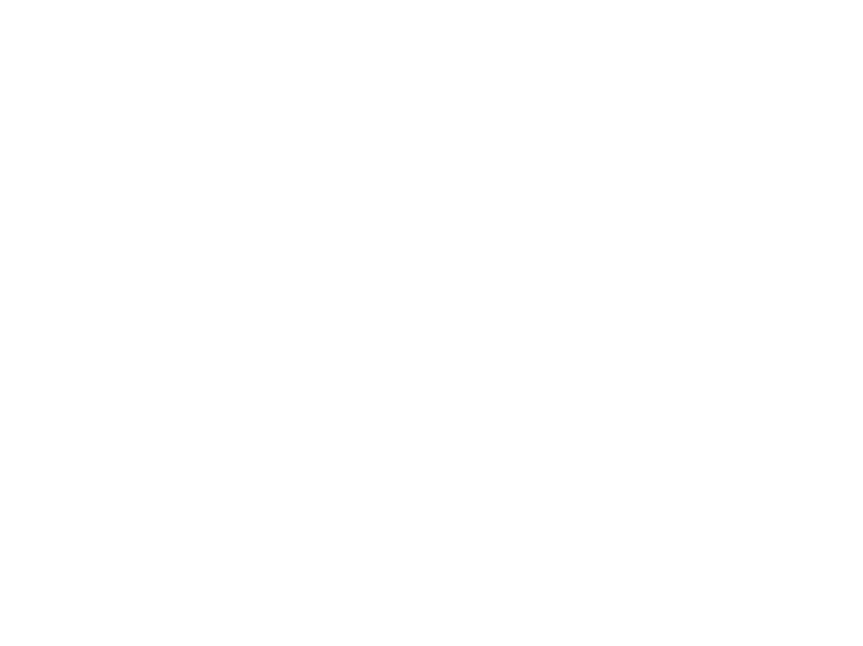
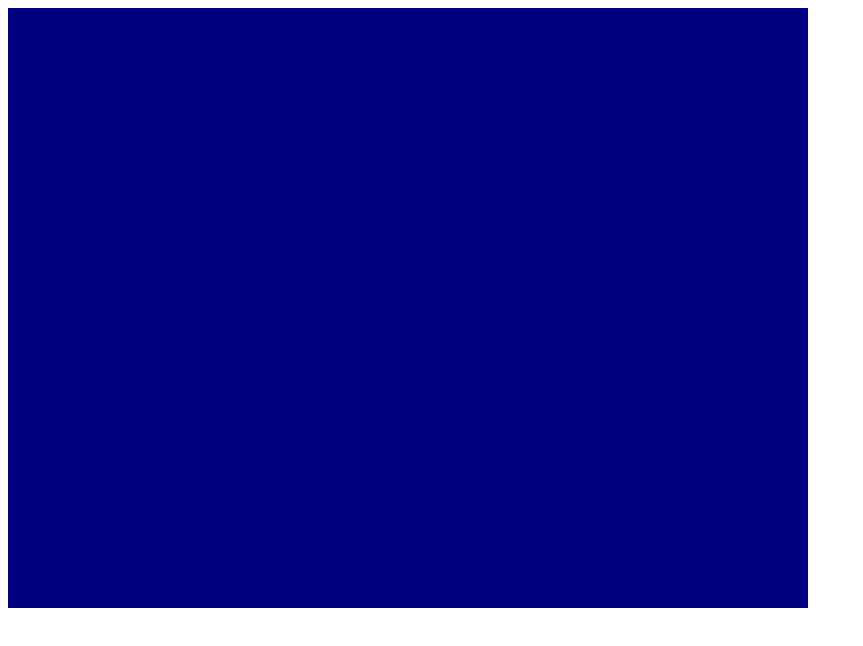
Before and after one commit to Goehybrid/ping-pong, a plain HTML site: page game.html in a window 1280 px wide. Shown: the whole page, without its empty margins (0-863 px from the left). Drawn offline with Linux system fonts and the light colour scheme.

Commit message:
Canvas added

```diff
--- a/game.html
+++ b/game.html
@@ -14,6 +14,9 @@
 
     window.onload = function(){
         canvas = document.getElementById('gameCanvas');
+        canvasContext = canvas.getContext('2d');
+        canvasContext.fillStyle = 'Navy';
+        canvasContext.fillRect(0,0,canvas.width,canvas.height);
     }
 
 </script>
```
